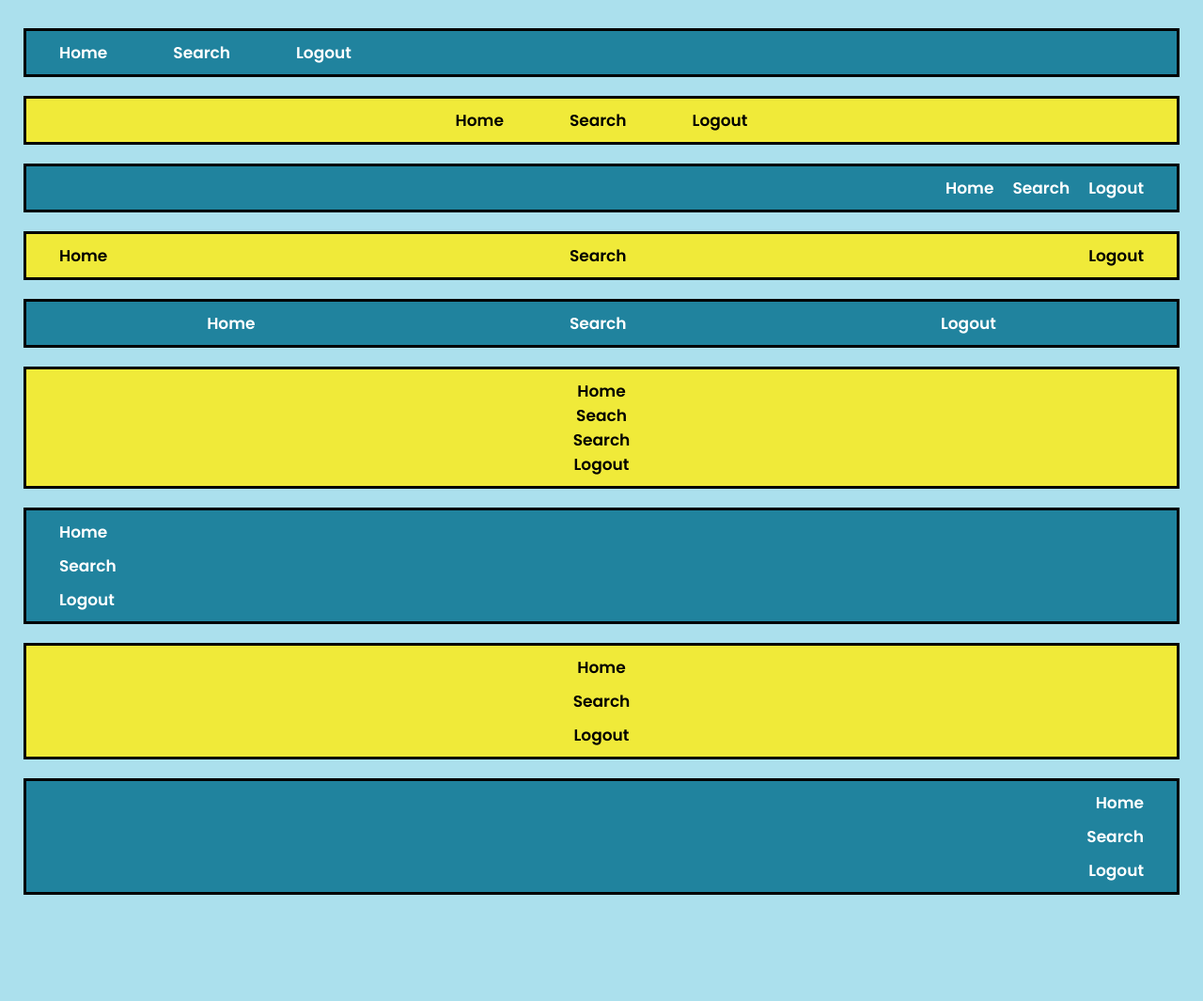
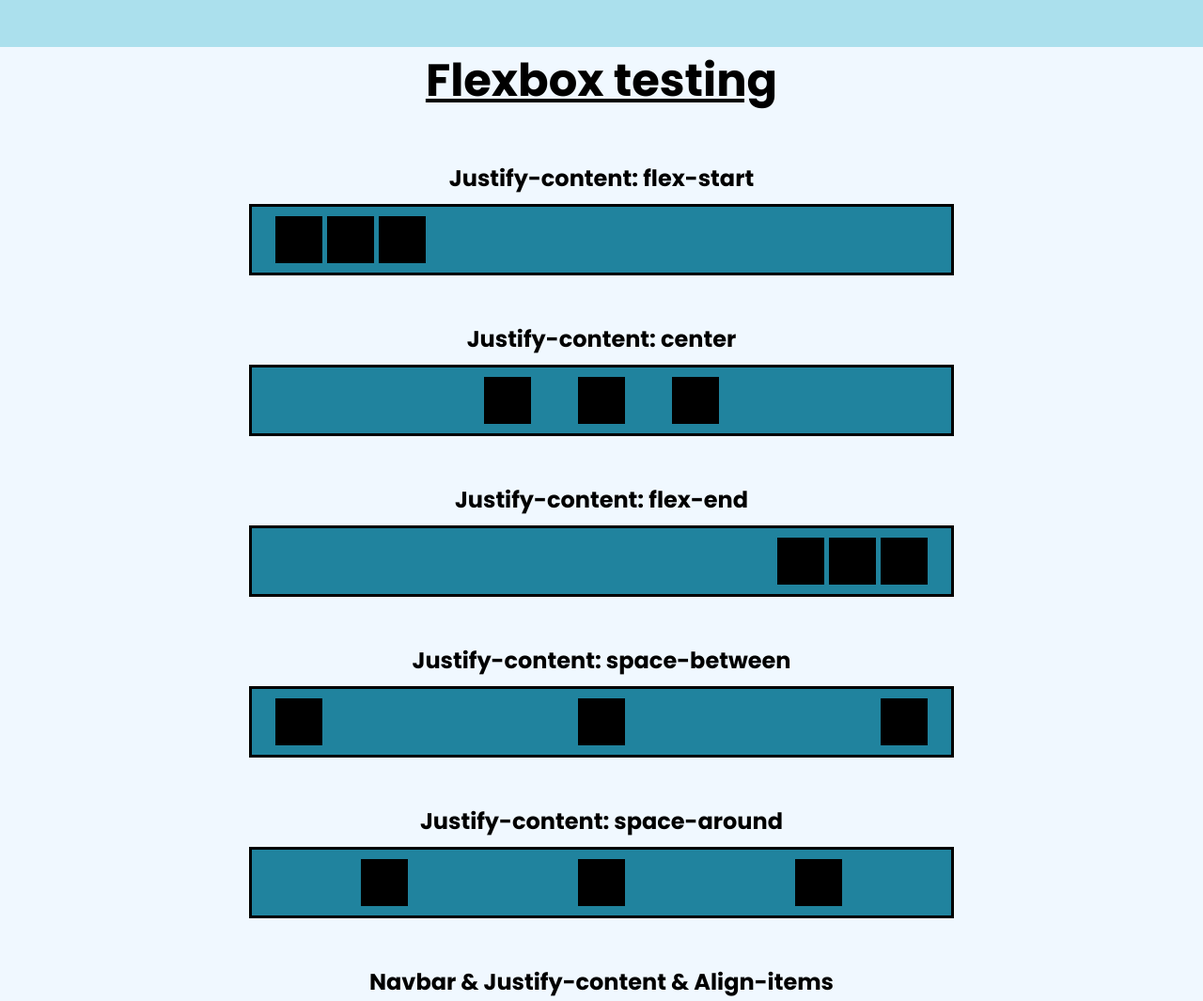
Before and after one commit to TomyJusuf/Flex-box, a plain HTML site: page index.html in a window 1280 px wide. Shown: the top 1065 px of the page at 94% size. Before the commit the page ends 982 px from the top, so only its background shows below. Drawn offline with Linux system fonts and the light colour scheme.

Commit message:
add new design for my flex-box layout

```diff
--- a/index.html
+++ b/index.html
@@ -11,53 +11,72 @@
 
 <body>
  <nav>
+  <h1 class="titleText">Flexbox testing</h1>
+  <h2>Justify-content: flex-start</h2>
   <div class="container jc-s">
-   <div>Home</div>
-   <div>Search</div>
-   <div>Logout</div>
+   <div class="item"></div>
+   <div class="item"></div>
+   <div class="item"></div>
   </div>
+  <h2>Justify-content: center</h2>
+
   <div class="container jc-center">
-   <div>Home</div>
-   <div>Search</div>
-   <div>Logout</div>
+   <div class="item"></div>
+   <div class="item"></div>
+   <div class="item"></div>
   </div>
+  <h2>Justify-content: flex-end</h2>
+
   <div class="container jc-end">
-   <div>Home</div>
-   <div>Search</div>
-   <div>Logout</div>
+   <div class="item"></div>
+   <div class="item"></div>
+   <div class="item"></div>
   </div>
+  <h2>Justify-content: space-between</h2>
+
   <div class="container jc-sb">
-   <div>Home</div>
-   <div>Search</div>
-   <div>Logout</div>
+   <div class="item"></div>
+   <div class="item"></div>
+   <div class="item"></div>
   </div>
+  <h2>Justify-content: space-around</h2>
+
   <div class="container jc-sa">
-   <div>Home</div>
-   <div>Search</div>
-   <div>Logout</div>
+   <div class="item"></div>
+   <div class="item"></div>
+   <div class="item"></div>
   </div>
+
+
+  <h2>Navbar & Justify-content & Align-items</h2>
+
   <div class="container nav-nav">
    <div class="navbar">Home</div>
-
-   <div>Seach</div>
-   <div>Search</div>
-   <div>Logout</div>
+   <div class="item"></div>
+   <div class="item"></div>
+   <div class="item"></div>
 
   </div>
+  <h2>Align-items: start</h2>
+
   <div class="container align-i-s">
-   <div>Home</div>
-   <div>Search</div>
-   <div>Logout</div>
+   <div class="item"></div>
+   <div class="item"></div>
+   <div class="item"></div>
   </div>
+  <h2>Align-items: center</h2>
+
   <div class="container align-i-c">
-   <div>Home</div>
-   <div>Search</div>
-   <div>Logout</div>
+   <div class="item"></div>
+   <div class="item"></div>
+   <div class="item"></div>
   </div>
+  <h2>Align-items: end</h2>
+
   <div class="container align-i-e">
-   <div>Home</div>
-   <div>Search</div>
-   <div>Logout</div>
+   <div class="item"></div>
+   <div class="item"></div>
+   <div class="item"></div>
   </div>
  </nav>
 
--- a/style.css
+++ b/style.css
@@ -2,7 +2,7 @@
 
 :root {
   --font-f: "Poppins", sans-serif;
-  --font-s: 17px;
+  --font-s: 16px;
   --font-w: 600;
 
   --padding: 10px 25px;
@@ -18,37 +18,57 @@
 }
 html {
   font-family: var(--font-f);
-  font-size: var(--font-s);
-  font-weight: var(--font-w);
   background: rgb(171, 224, 237);
 }
 nav {
   display: flex;
   flex-direction: row;
-  margin: 20px 25px;
+  width: min(350px, 550px);
   height: 100%;
   flex-wrap: wrap;
+  background-color: aliceblue;
+}
+.item {
+  width: 50px;
+  height: 50px;
+  background: #000;
+}
+h1 {
+  width: 100%;
+  display: flex;
+  flex-wrap: wrap;
+  margin: 0 auto;
+  justify-content: center;
+  text-decoration: underline;
+  font-size: 3rem;
+}
+nav,
+h2 {
+  display: block;
+  text-align: center;
+  font-size: calc(16px * 1.5);
+  margin: 50px auto 0;
+  justify-content: center;
+  width: auto;
+}
+h2 {
+  text-align: center;
 }
 .container {
   display: flex;
   margin: 10px auto;
-  width: 100%;
+  max-width: 750px;
+  min-width: 350px;
   height: 100%;
   background-color: var(--bg-color);
   padding: var(--padding);
   border: 3px solid black;
+  color: var(--color);
 }
-.container:nth-child(even) {
-  background: rgb(240, 234, 57);
-}
-.container:nth-child(odd) {
-  color: var(--color);
 
-  background-image: rgb(164, 160, 42);
-}
 .jc-s {
   justify-content: start;
-  gap: 50px;
+  gap: 5px;
 }
 .jc-center {
   justify-content: center;
@@ -56,6 +76,7 @@ nav {
 }
 .jc-end {
   justify-content: flex-end;
+  gap: 5px;
 }
 .jc-sb {
   justify-content: space-between;
@@ -63,18 +84,15 @@ nav {
 .jc-sa {
   justify-content: space-around;
 }
-.nav-nav,
-.info-section {
+.nav-nav {
   display: flex;
   justify-content: space-between;
   align-items: center;
   flex-wrap: wrap;
   flex-direction: column;
+  gap: 5px;
 }
-.info-section {
-  display: flex;
-  flex-wrap: wrap;
-}
+
 .search-bar {
   background-color: var(--search-solor);
   width: 150px;
@@ -84,20 +102,22 @@ nav {
 }
 .align-i-s {
   display: flex;
-  justify-content: center;
-  gap: 10px;
-  flex-direction: column;
+  gap: 5px;
+  flex-direction: row;
   align-items: flex-start;
+  height: 200px;
 }
 .align-i-c {
   display: flex;
   align-items: center;
-  flex-direction: column;
+  flex-direction: row;
+  height: 200px;
   gap: 10px;
 }
 .align-i-e {
-  flex-direction: column;
+  flex-direction: row;
   align-items: flex-end;
+  height: 200px;
   gap: 10px;
 }
 
@@ -105,6 +125,6 @@ nav {
   padding: 0 10px;
 }
 .container > div:hover {
-  background: greenyellow;
+  background-color: greenyellow;
   cursor: pointer;
 }
```
